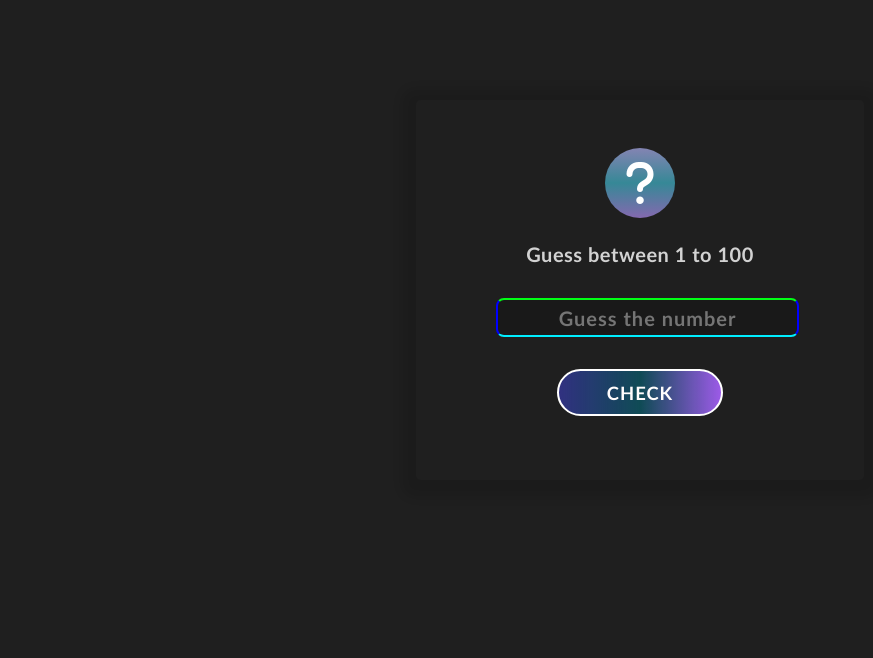
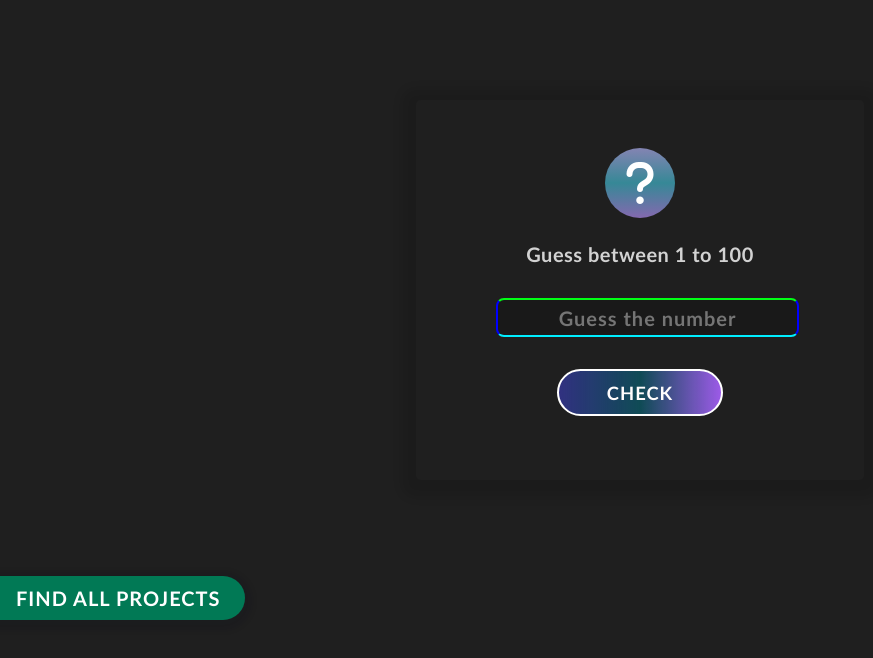
Before and after one commit to Kr-Upendra/100-Days-of-JavaScript, a plain HTML site: page Guess The Number/index.html in a window 1280 px wide. Shown: the part 110-768 px from the top of the page, without its empty margins (0-873 px from the left). Drawn offline with Linux system fonts and the light colour scheme.

```diff
--- a/Guess The Number/index.html
+++ b/Guess The Number/index.html
@@ -45,6 +45,14 @@
     <div class="alertbox">
       <span class="alert__message"></span>
     </div>
+
+    <div class="link">
+      <a
+        href="https://github.com/Kr-Upendra/100-Days-of-JavaScript"
+        target="_blank"
+        >Find All Projects</a
+      >
+    </div>
   </body>
   <script src="script.js"></script>
 </html>
--- a/Guess The Number/script.js
+++ b/Guess The Number/script.js
@@ -11,7 +11,6 @@
 let count = 1;
 let resetButton;
 const randomNumber = generateRandomNumber();
-console.log(randomNumber);
 
 const setGameOver = () => {
   input.disabled = true;
--- a/Guess The Number/style.css
+++ b/Guess The Number/style.css
@@ -99,14 +99,14 @@
 }
 
 .alertbox {
-  border: 2px solid rgb(89, 255, 23);
+  border: 2px solid #59ff17;
   width: 20%;
   position: absolute;
   top: 5%;
   right: -100%;
   border-radius: 0.5rem;
   transition: right 0.75s ease-in-out;
-  padding: 0.45rem 1rem;
+  padding: 0.65rem 1rem;
 }
 
 .alert__message {
@@ -133,9 +133,36 @@
 
 .hello {
   font-size: 1.25rem;
-  color: red;
+  color: #f83333;
   font-weight: 600;
   letter-spacing: 0.5px;
+}
+
+.link {
+  position: absolute;
+  left: 0;
+  bottom: 10%;
+}
+
+.link a {
+  padding: 0.65rem 1rem;
+  border-top-right-radius: 3rem;
+  border-bottom-right-radius: 3rem;
+  background-color: rgb(1, 121, 85);
+  font-size: 1.25rem;
+  font-weight: 700;
+  padding-right: 1.5rem;
+  text-decoration: none;
+  color: #ffffff;
+  letter-spacing: 1px;
+  text-transform: uppercase;
+  box-shadow: rgba(0, 13, 29, 0.1) 0 3px 5px 8px;
+  transition: background-color 0.5s ease-in-out, color 0.5s ease-in-out;
+}
+
+.link a:hover {
+  background-color: #00ffff;
+  color: black;
 }
 
 @media (max-width: 1100px) {
```
Also changed, not shown: Guess The Number/README.md (added), Guess The Number/img/Screenshot (91).png (added), Guess The Number/img/Screenshot (92).png (added), Guess The Number/img/Screenshot (93).png (added), Guess The Number/img/Screenshot (94).png (added).
